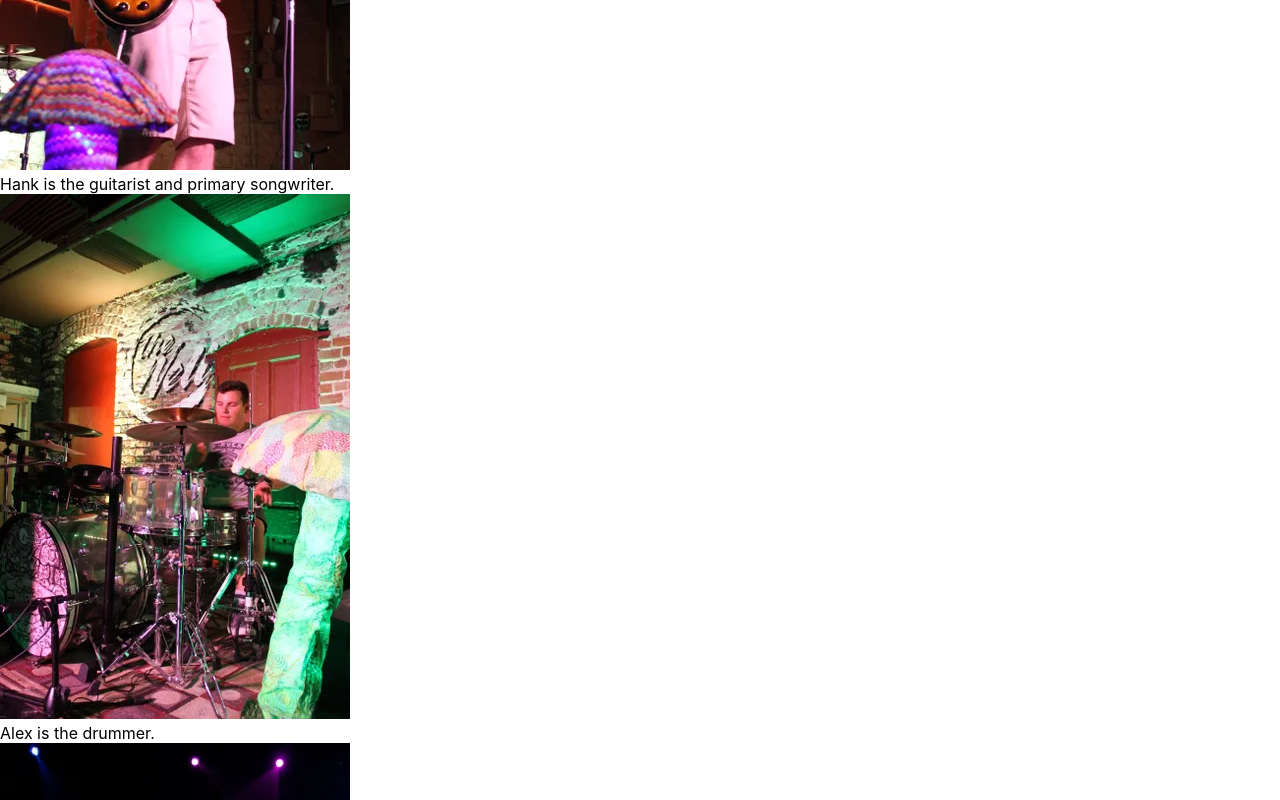
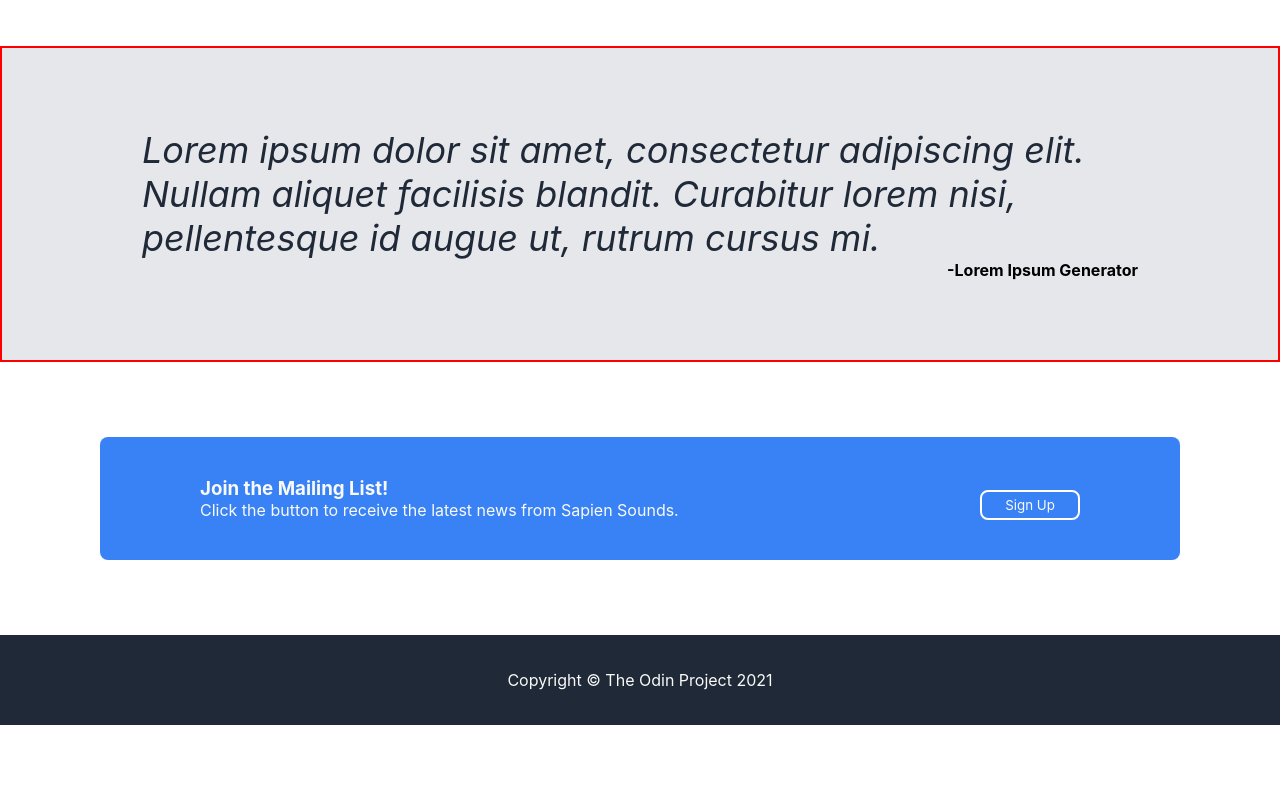
Before and after one commit to cbg1991/landing-page, a plain HTML site: page index.html in a window 1280 px wide. Shown: the part 800-1600 px from the top of the page. After the commit the page ends 1525 px from the top, so only its background shows below. Drawn offline with Linux system fonts and the light colour scheme.

Commit message:
second draft

```diff
--- a/index.html
+++ b/index.html
@@ -26,7 +26,7 @@
     </div>
 
     <div class="section-2">
-        <div class="section-2.title">Band Members</div>
+        <h1 class="section-2-title">Band Members</h1>
         <div class="section-2-images">
             <figure>
                 <img src="images/hank.jpg" alt="hank">
@@ -48,19 +48,19 @@
     </div>
 
     <div class="section-3">
-        <p class="quote-text">quote text</p>
-        <p class="quote-source">quote source</p>
+        <p class="quote-text">Lorem ipsum dolor sit amet, consectetur adipiscing elit. Nullam aliquet facilisis blandit. Curabitur lorem nisi, pellentesque id augue ut, rutrum cursus mi.</p>
+        <p class="quote-source">-Lorem Ipsum Generator</p>
     </div>
 
     <div class="section-4">
         <div class="section-4-left">
-            <p class="call-to-action">Call to action</p>
-            <p class="call-to-action-subtext">call to action subtext</p>
+            <h3 class="call-to-action">Join the Mailing List!</h3>
+            <p class="call-to-action-subtext">Click the button to receive the latest news from Sapien Sounds.</p>
         </div>
         <button class="sign-up-button">Sign Up</button>
     </div>
 
-    <div class="footer">Copyright The Odin Project 2021
+    <div class="footer">Copyright &copy; The Odin Project 2021
     </div>
 
 </body>
--- a/styles.css
+++ b/styles.css
@@ -84,3 +84,101 @@ a {
     font-size: 18px;
     font-family: -apple-system, BlinkMacSystemFont, 'Segoe UI', Roboto, Oxygen, Ubuntu, Cantarell, 'Open Sans', 'Helvetica Neue', sans-serif;
 }
+
+.section-2 {
+    display: flex;
+    flex-direction: column;
+    align-items: center;
+    padding: 40px 100px 80px 100px;
+}
+
+.section-2-title {
+    font-size: 36px;
+    color: #1F2937;
+    font-weight: 800;
+    padding-bottom: 40px;
+}
+
+.section-2-images {
+    display: flex;
+    justify-content: center;
+    gap: 45px;
+}
+
+.section-2-images figure {
+    display: flex;
+    flex-direction: column;
+    width: 150px;
+    gap: 10px;
+    font-size: 15px;
+    text-align: center;;
+}
+
+.section-2-images img {
+    height: 150px;
+    width: 150px;
+    border-radius: 10px;
+    box-shadow: 0 10px 20px rgba(0,0,0,0.19), 0 6px 6px rgba(0,0,0,0.23);
+}
+
+.section-3 {
+    border: 2px solid red;
+    background-color: #E5E7EB;
+    padding: 80px 140px 80px 140px;
+    display: flex;
+    flex-direction: column;
+}
+
+.quote-text {
+    font-size: 36px;
+    color: #1F2937;
+    font-style: italic;
+}
+
+.quote-source {
+    text-align: right;
+    font-weight: bold;
+}
+
+.section-4 {
+    display: flex;
+    justify-content: space-between;
+    align-items: end;
+    gap: 40px;
+    margin: 75px 100px 75px 100px;
+    padding: 40px 100px 40px 100px;
+    background-color: #3882F6;
+    border-radius: 8px;
+    color: #F9FAF8;
+}
+
+.section-4-left {
+
+}
+
+.call-to-action {
+
+    font-weight: bold;
+}
+
+.call-to-action-subtext {
+
+}
+
+.sign-up-button {
+    border: 2px solid white;
+    border-radius: 8px;
+    height: 30px;
+    width: 100px;
+    color: #F9FAF8;
+    background-color: #3882F6;
+    padding:
+}
+
+.footer {
+    display: flex;
+    justify-content: center;
+    background-color: #1F2937;
+    color: #F9FAF8;
+    padding: 35px 100px 35px 100px;
+}
```
